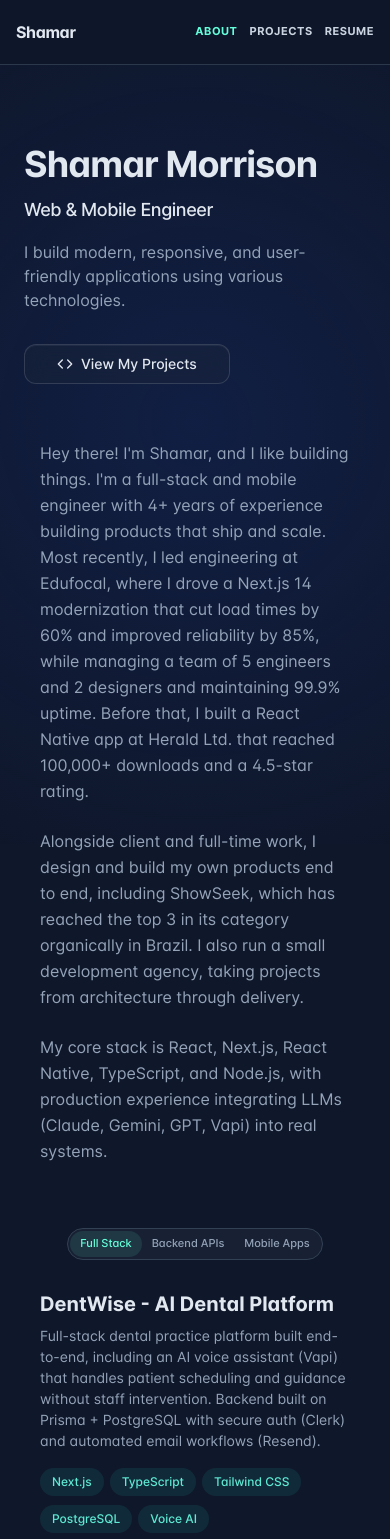
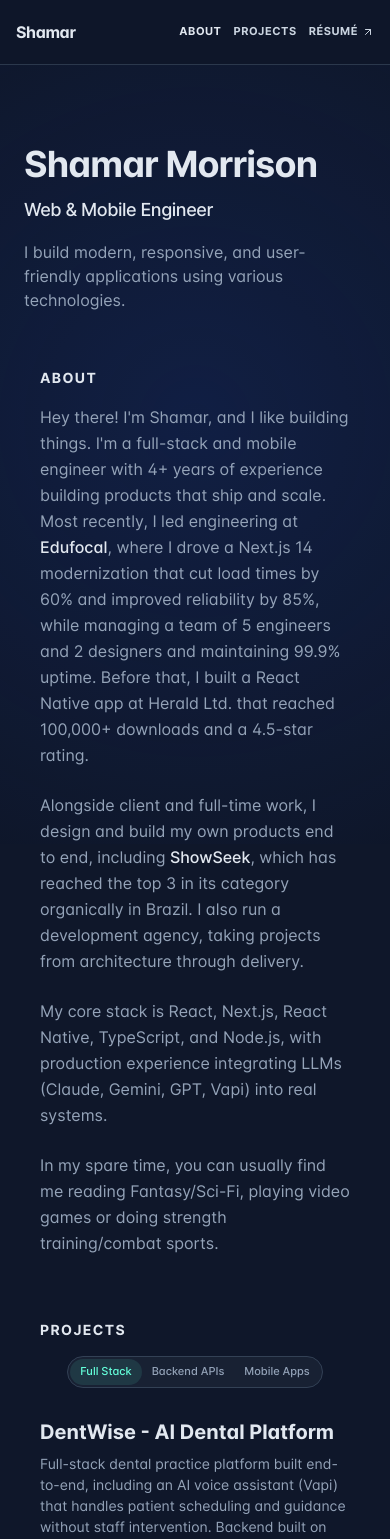
Before and after one commit to shamar-morrison/portfolio-nextjs, a Next.js app: page / in a window 390 px wide. Shown: the top 1539 px of the page. Built offline with nearby package versions, Linux system fonts and the light colour scheme.

Commit message:
Refine portfolio navigation and content presentation

```diff
--- a/components/about-section.tsx
+++ b/components/about-section.tsx
@@ -21,11 +21,23 @@
     >
       <div className="container mx-auto px-4">
         <div className="mx-auto max-w-3xl">
+          <h2 className="mb-4 text-sm font-bold uppercase tracking-widest text-slate-200 lg:hidden">
+            About
+          </h2>
           <div className="space-y-6 text-slate-400">
             <p>
               Hey there! I'm Shamar, and I like building things. I'm a full-stack and mobile engineer with {experienceYears}+ years
               of experience building products that ship and scale. Most recently,
-              I led engineering at Edufocal, where I drove a Next.js 14
+              I led engineering at{" "}
+              <a
+                href="https://edufocalacademy.com/"
+                target="_blank"
+                rel="noopener noreferrer"
+                className="font-medium text-slate-200 transition-colors duration-150 hover:text-slate-300 focus-visible:outline-none focus-visible:text-slate-300"
+              >
+                Edufocal
+              </a>
+              , where I drove a Next.js 14
               modernization that cut load times by 60% and improved reliability by
               85%, while managing a team of 5 engineers and 2 designers and
               maintaining 99.9% uptime. Before that, I built a React Native app at
@@ -34,8 +46,17 @@
 
             <p>
               Alongside client and full-time work, I design and build my own
-              products end to end, including ShowSeek, which has reached the top 3
-              in its category organically in Brazil. I also run a small
+              products end to end, including{" "}
+              <a
+                href="https://play.google.com/store/apps/details?id=app.horizon.showseek"
+                target="_blank"
+                rel="noopener noreferrer"
+                className="font-medium text-slate-200 transition-colors duration-150 hover:text-slate-300 focus-visible:outline-none focus-visible:text-slate-300"
+              >
+                ShowSeek
+              </a>
+              , which has reached the top 3
+              in its category organically in Brazil. I also run a
               development agency, taking projects from architecture through
               delivery.
             </p>
@@ -45,6 +66,10 @@
               Node.js, with production experience integrating LLMs (Claude,
               Gemini, GPT, Vapi) into real systems.
             </p>
+
+            <p>
+              In my spare time, you can usually find me reading Fantasy/Sci-Fi, playing video games or doing strength training/combat sports.
+            </p>
           </div>
         </div>
       </div>
--- a/components/hero-section.tsx
+++ b/components/hero-section.tsx
@@ -1,9 +1,6 @@
 "use client"
 
-import { Button } from "@/components/ui/button"
 import { motion, useReducedMotion } from "framer-motion"
-import Link from "next/link"
-import { Code } from "lucide-react"
 
 const HeroSection = () => {
   const reduceMotion = useReducedMotion()
@@ -25,12 +22,6 @@
         I build modern, responsive, and user-friendly applications using
         various technologies.
       </p>
-      <Button asChild size="lg" variant="glass" className="mt-8">
-        <Link href="#projects">
-          <Code className="h-5 w-5" />
-          View My Projects
-        </Link>
-      </Button>
     </motion.section>
   )
 }
--- a/components/navbar.tsx
+++ b/components/navbar.tsx
@@ -1,6 +1,7 @@
 "use client"
 
 import { resumeUrl, socialLinks } from "@/lib/site"
+import { ArrowUpRight } from "lucide-react"
 import { FaGithub, FaLinkedinIn, FaXTwitter } from "react-icons/fa6"
 import { useEffect, useState } from "react"
 
@@ -50,14 +51,14 @@
       >
         <span
           aria-hidden="true"
-          className={`mr-4 h-px bg-slate-600 transition-all motion-reduce:transition-none group-hover:w-16 group-hover:bg-[#64ffda] group-focus-visible:w-16 group-focus-visible:bg-[#64ffda] ${
-            isActive ? "w-16 bg-[#64ffda]" : "w-8"
+          className={`mr-4 h-px bg-slate-600 transition-all motion-reduce:transition-none group-hover:w-16 group-hover:bg-slate-200 group-focus-visible:w-16 group-focus-visible:bg-slate-200 ${
+            isActive ? "w-16 bg-slate-200" : "w-8"
           }`}
         />
         <span
           className={`text-xs font-bold uppercase tracking-widest transition-colors duration-150 ${
             isActive
-              ? "text-[#64ffda]"
+              ? "text-slate-200"
               : "text-slate-500 group-hover:text-slate-200 group-focus-visible:text-slate-200"
           }`}
         >
@@ -69,7 +70,7 @@
 
   return (
     <>
-      <header className="hidden lg:sticky lg:top-0 lg:flex lg:max-h-screen lg:w-[48%] lg:self-start lg:flex-col lg:justify-between lg:py-24">
+      <header className="hidden lg:sticky lg:top-0 lg:flex lg:h-screen lg:w-[48%] lg:self-start lg:flex-col lg:py-24">
         <div>
           <h1 className="text-4xl font-bold tracking-tight text-slate-200 sm:text-5xl">
             <a href="/">Shamar Morrison</a>
@@ -93,10 +94,11 @@
                 >
                   <span
                     aria-hidden="true"
-                    className="mr-4 h-px w-8 bg-slate-600 transition-all group-hover:w-16 group-hover:bg-[#64ffda] group-focus-visible:w-16 group-focus-visible:bg-[#64ffda] motion-reduce:transition-none"
+                    className="mr-4 h-px w-8 bg-slate-600 transition-all group-hover:w-16 group-hover:bg-slate-200 group-focus-visible:w-16 group-focus-visible:bg-slate-200 motion-reduce:transition-none"
                   />
-                  <span className="text-xs font-bold uppercase tracking-widest text-slate-500 transition-colors duration-150 group-hover:text-slate-200 group-focus-visible:text-slate-200">
-                    Resume
+                  <span className="inline-flex items-baseline text-xs font-bold uppercase tracking-widest text-slate-500 transition-colors duration-150 group-hover:text-slate-200 group-focus-visible:text-slate-200">
+                    Résumé
+                    <ArrowUpRight className="ml-1 inline-block h-4 w-4 shrink-0 translate-y-[4px] transition-transform motion-reduce:transition-none" aria-hidden="true" />
                   </span>
                 </a>
               </li>
@@ -104,7 +106,7 @@
           </nav>
         </div>
 
-        <ul className="ml-1 mt-8 flex items-center" aria-label="Social media">
+        <ul className="ml-1 mt-auto flex items-center" aria-label="Social media">
           {socialLinks.map(({ label, href }) => {
             const Icon = socialIcons[label]
 
@@ -145,7 +147,7 @@
                       href={href}
                       aria-current={isActive ? "page" : undefined}
                       className={`inline-flex h-12 items-center text-[11px] font-bold uppercase tracking-wider transition-colors duration-150 focus-visible:outline-none sm:text-xs ${
-                        isActive ? "text-[#64ffda]" : "text-slate-300 hover:text-[#64ffda]"
+                        isActive ? "text-slate-200" : "text-slate-300 hover:text-slate-200"
                       }`}
                     >
                       {label}
@@ -158,9 +160,10 @@
                   href={resumeUrl}
                   target="_blank"
                   rel="noopener noreferrer"
-                  className="inline-flex h-12 items-center text-[11px] font-bold uppercase tracking-wider text-slate-300 transition-colors duration-150 hover:text-[#64ffda] focus-visible:outline-none focus-visible:text-[#64ffda] sm:text-xs"
+                  className="group inline-flex h-12 items-center text-[11px] font-bold uppercase tracking-wider text-slate-300 transition-colors duration-150 hover:text-slate-200 focus-visible:outline-none focus-visible:text-slate-200 sm:text-xs"
                 >
-                  Resume
+                  Résumé
+                  <ArrowUpRight className="ml-1 h-3 w-3 shrink-0 transition-transform group-hover:-translate-y-0.5 group-hover:translate-x-0.5 group-focus-visible:-translate-y-0.5 group-focus-visible:translate-x-0.5 motion-reduce:transition-none" aria-hidden="true" />
                 </a>
               </li>
             </ul>
--- a/components/projects-section.tsx
+++ b/components/projects-section.tsx
@@ -19,10 +19,13 @@
       whileInView={reduceMotion ? undefined : { opacity: 1, y: 0 }}
       viewport={{ once: true, amount: 0.12 }}
       transition={{ duration: 0.45, ease: "easeOut" }}
-      className="relative z-10 scroll-mt-20 pb-16 lg:scroll-mt-24 lg:pb-24"
+      className="relative z-10 scroll-mt-20 lg:scroll-mt-24"
     >
       <div className="container mx-auto px-4">
         <div className="max-w-6xl mx-auto">
+          <h2 className="mb-4 text-sm font-bold uppercase tracking-widest text-slate-200 lg:hidden">
+            Projects
+          </h2>
           <Tabs defaultValue={categories[0]} className="mb-12">
             <div className="mb-8 flex justify-center">
               <TabsList className="h-auto max-w-full flex-nowrap overflow-x-auto rounded-full border border-slate-700 bg-slate-800/60 p-0.5 text-slate-400">
```
